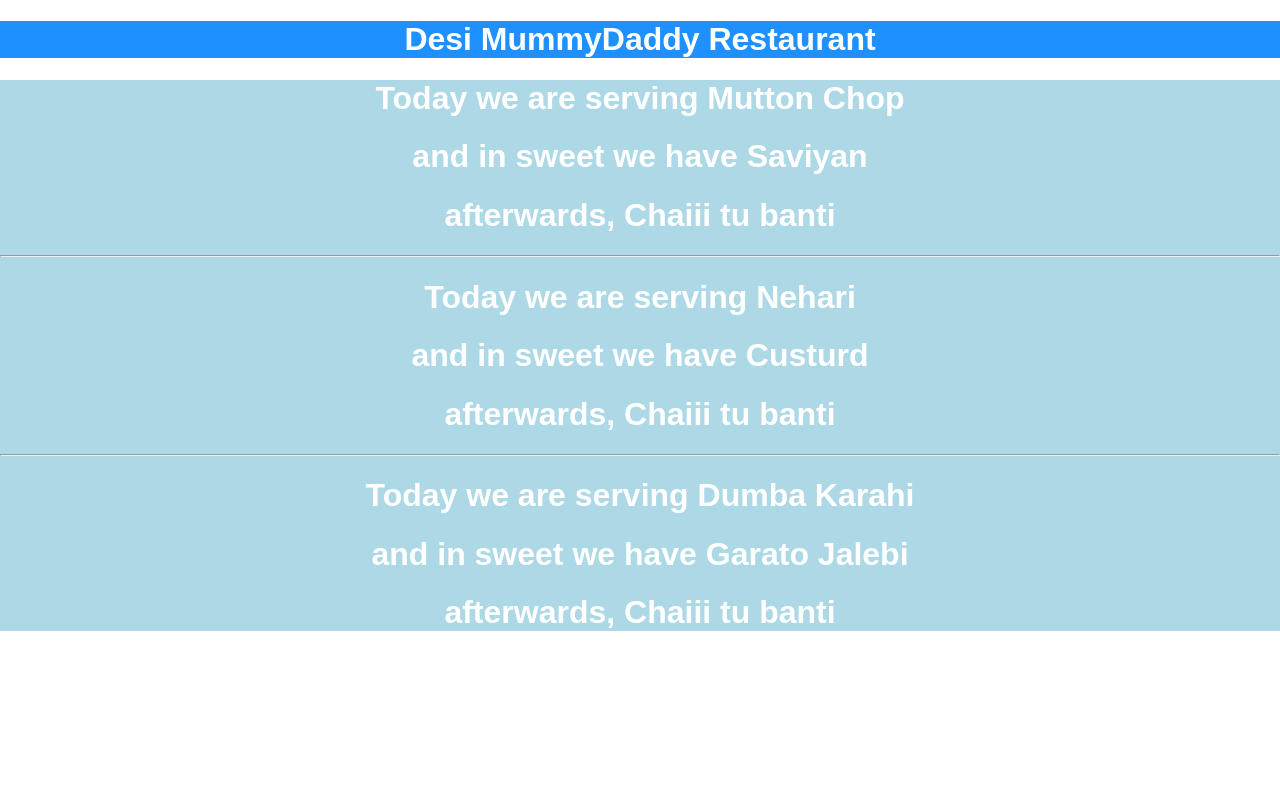
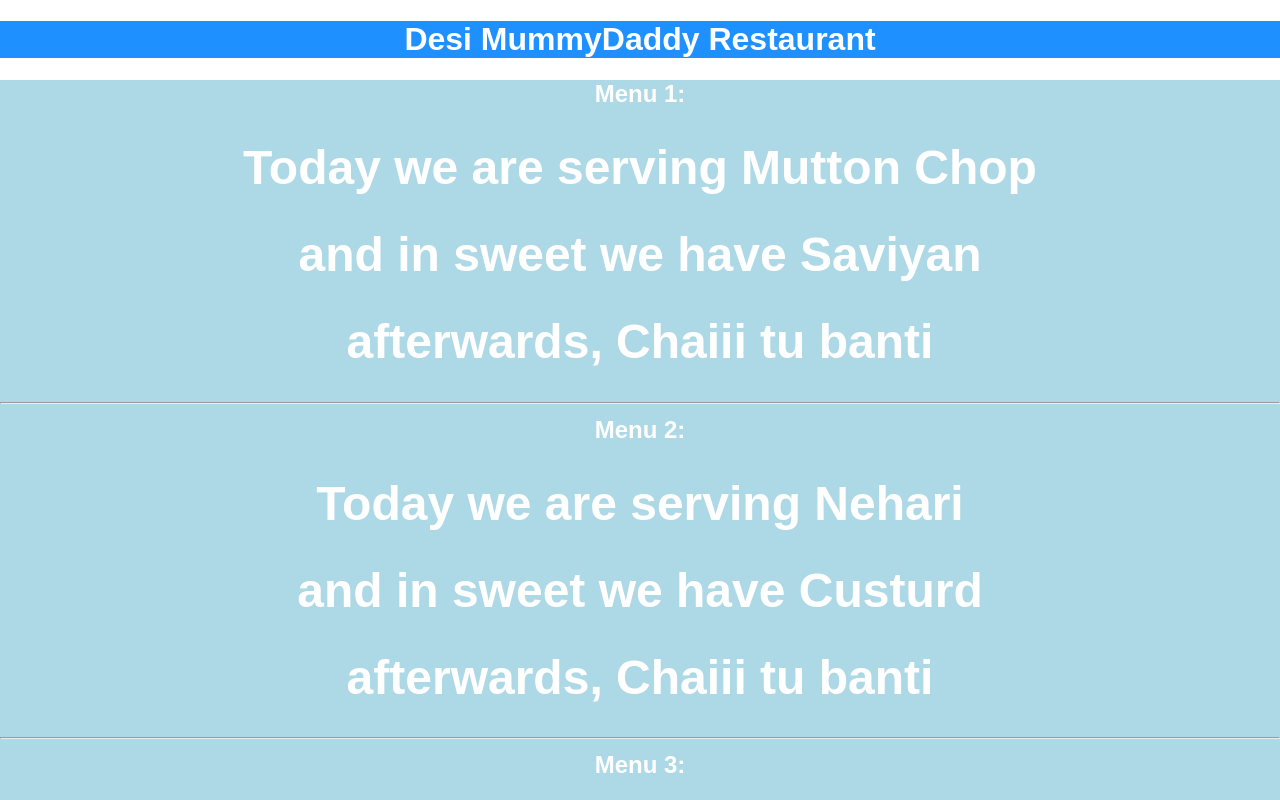
Before and after one commit to asadadi786/demoreact-class3, a React (Create React App) app: page / in a window 1280 px wide. Shown: the top 800 px of the page. Built offline with nearby package versions, Linux system fonts and the light colour scheme.

Commit message:
updated display msg

```diff
--- a/src/App.js
+++ b/src/App.js
@@ -12,13 +12,16 @@ function App() {
       Desi MummyDaddy Restaurant
       </h1>
     <div style={{backgroundColor : "lightblue", color :"white",fontFamily :"arial", fontSize : "10", textAlign : "center"}}>
+    <h2>
+      Menu 1:
     <Dinner dish ="Mutton Chop" sweet =  "Saviyan" tea = "Chaiii"/>
     <hr/>
-
+    Menu 2:
     <Dinner dish ="Nehari" sweet =  "Custurd" tea = "Chaiii"/>
     <hr/>
-
+    Menu 3:
     <Dinner dish ="Dumba Karahi" sweet =  "Garato Jalebi" tea = "Chaiii"/>
+      </h2>
     </div>
   </div>
     );
```
